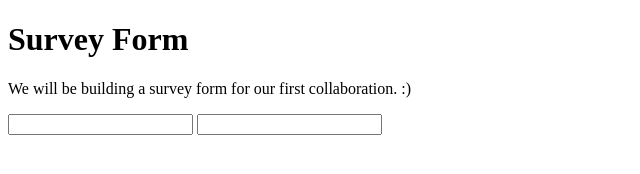
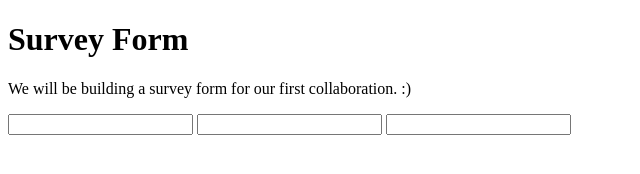
Before and after one commit to MattGomb/collab-1, a plain HTML site: page index.html in a window 1280 px wide. Shown: the whole page, without its empty margins (0-640 px from the left). Drawn offline with Linux system fonts and the light colour scheme.

Commit message:
input field number

```diff
--- a/index.html
+++ b/index.html
@@ -14,7 +14,7 @@
     <form id="survey-form">
       <input id="name" type="text" required>
       <input id="email" type="email" required>
-
+      <input id="number" type="number">
     </form>
 
 
```
